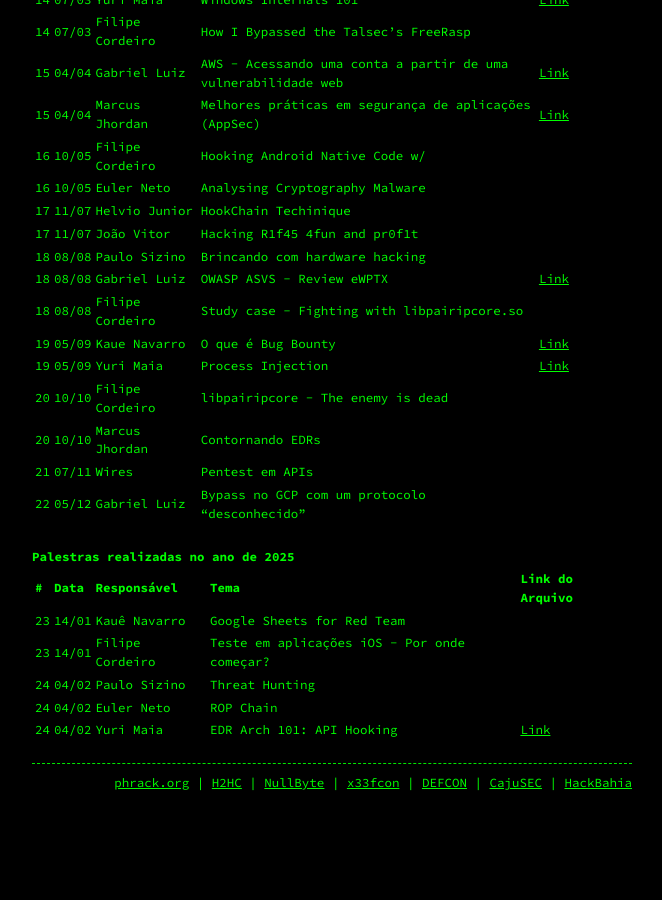
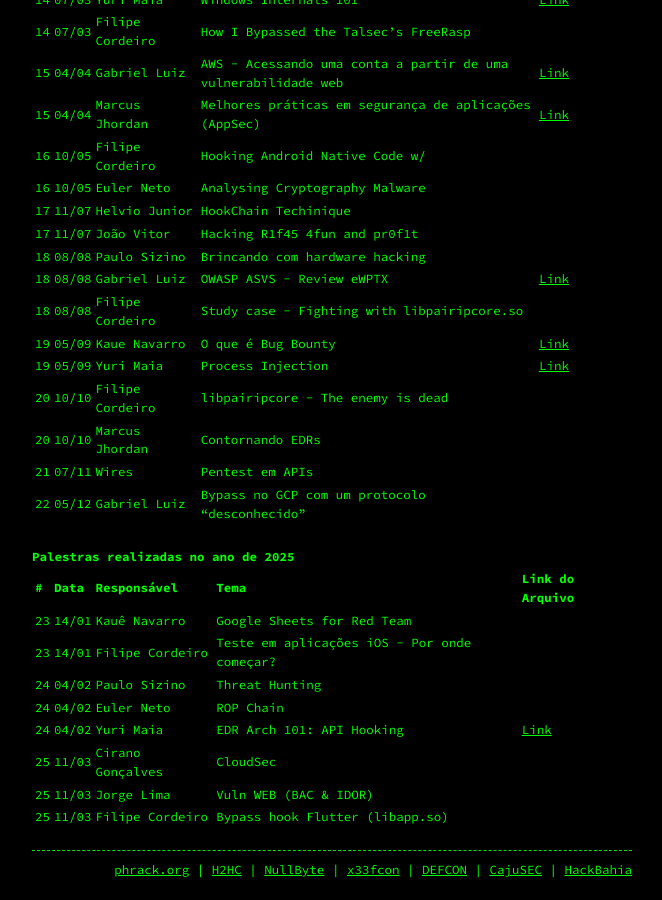
Before and after one commit to AFKConference/afkconference.github.io, a Jekyll site: the page built from talks.md, in a window 1280 px wide and 900 px high, scrolled down 1066 px. Shown: the whole window, without its empty margins (308-970 px from the left). Built offline with Jekyll 4.4.1, drawn with Linux system fonts in a browser that asks for light colours; our own code applies the rules of GitHub Pages for plain Markdown files; before the commit the page ends 1879 px from its top, so only the background shows below that.

Commit message:
Update talks.md

```diff
--- a/talks.md
+++ b/talks.md
@@ -69,3 +69,6 @@
 | 24  | 04/02  | Paulo Sizino         | Threat Hunting                                  |              |
 | 24  | 04/02  | Euler Neto           | ROP Chain                                       |            |
 | 24  | 04/02  | Yuri Maia            | EDR Arch 101: API Hooking                       | [Link](assets/AFK.conf_EDRArch101.pdf)             |
+| 25 | 11/03 | Cirano Gonçalves | CloudSec | |
+| 25 | 11/03 | Jorge Lima | Vuln WEB (BAC & IDOR) | |
+| 25 | 11/03 | Filipe Cordeiro | Bypass hook Flutter (libapp.so) | |
```
